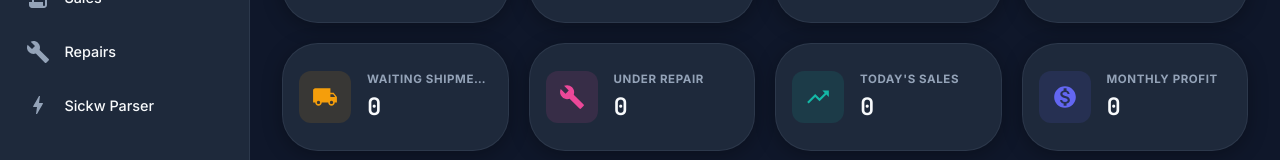
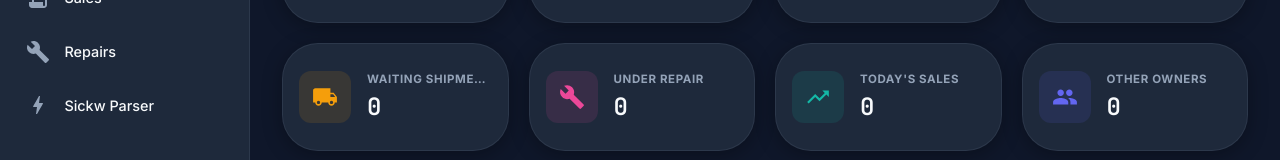
Before and after one commit to jubaerkhan49/gadget-deluxe, a React (Vite) app in the folder frontend/: page / in a window 1280 px wide. Shown: the part 294-454 px from the top of the page. Built offline with nearby package versions, Linux system fonts and the light colour scheme; no server answers; sample sign-in values are in the browser's storage; the HTML template or start-up script is replaced by a standard one.

Commit message:
Replace Monthly Profit with Other Owners metric card on dashboard

```diff
--- a/frontend/src/pages/Dashboard.jsx
+++ b/frontend/src/pages/Dashboard.jsx
@@ -28,7 +28,7 @@ import {
   LocalShipping as ShippingIcon,
   Build as RepairIcon,
   TrendingUp as TodaySalesIcon,
-  MonetizationOn as MonthProfitIcon,
+  Group as GroupIcon,
   Add as AddIcon,
   QrCodeScanner as ScanIcon,
   Search as SearchIcon,
@@ -166,9 +166,9 @@ export default function Dashboard() {
       bgLight: 'rgba(20, 184, 166, 0.12)'
     },
     {
-      title: 'MONTHLY PROFIT',
-      value: stats ? Math.round(stats.monthly_profit).toLocaleString() : '0',
-      icon: <MonthProfitIcon sx={{ fontSize: 26 }} />,
+      title: 'OTHER OWNERS',
+      value: stats ? (stats.others_owned ?? 0) : 0,
+      icon: <GroupIcon sx={{ fontSize: 26 }} />,
       color: '#6366F1',
       bgLight: 'rgba(99, 102, 241, 0.12)'
     }
```
Also changed, not shown: 5 other files (tests, documents, lock files or other folders).
